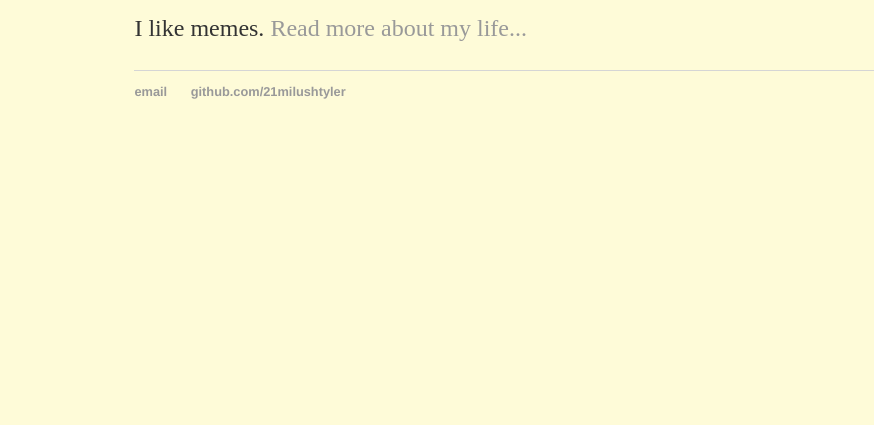
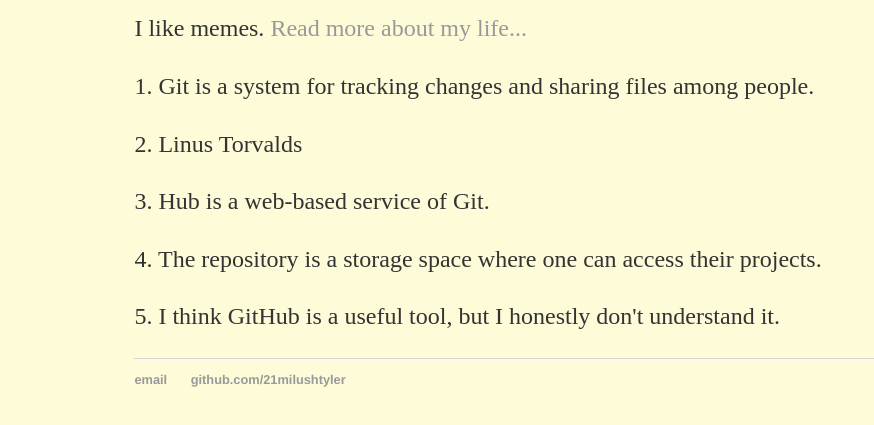
Before and after one commit to 21milushtyler/21milushtyler.github.io, a plain HTML site: page index.html in a window 1280 px wide. Shown: the part 141-566 px from the top of the page, without its empty margins (0-874 px from the left). Drawn offline with Linux system fonts and the light colour scheme.

Commit message:
Update index.html

```diff
--- a/index.html
+++ b/index.html
@@ -21,6 +21,11 @@
 
         		<h1>Hi there, My name is Tyler!</h1>
 				<p>I like memes. <a href="#">Read more about my life...</a></p>
+				<p>1. Git is a system for tracking changes and sharing files among people.<p>
+				<p>2. Linus Torvalds<p>
+				<p>3. Hub is a web-based service of Git.<p>
+				<p>4. The repository is a storage space where one can access their projects.<p>
+				<p>5. I think GitHub is a useful tool, but I honestly don't understand it.
 
 
 		<footer>
```
